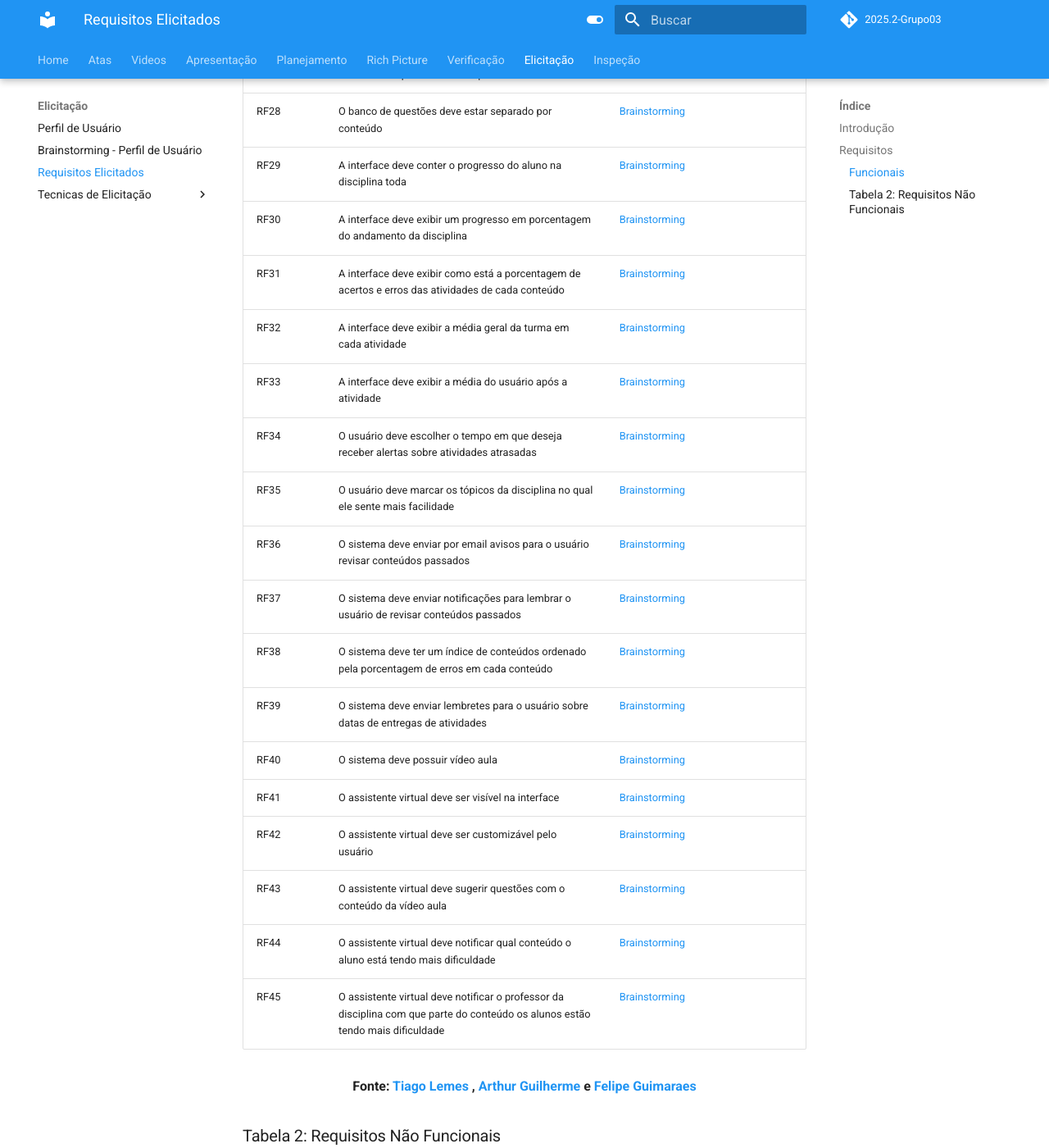
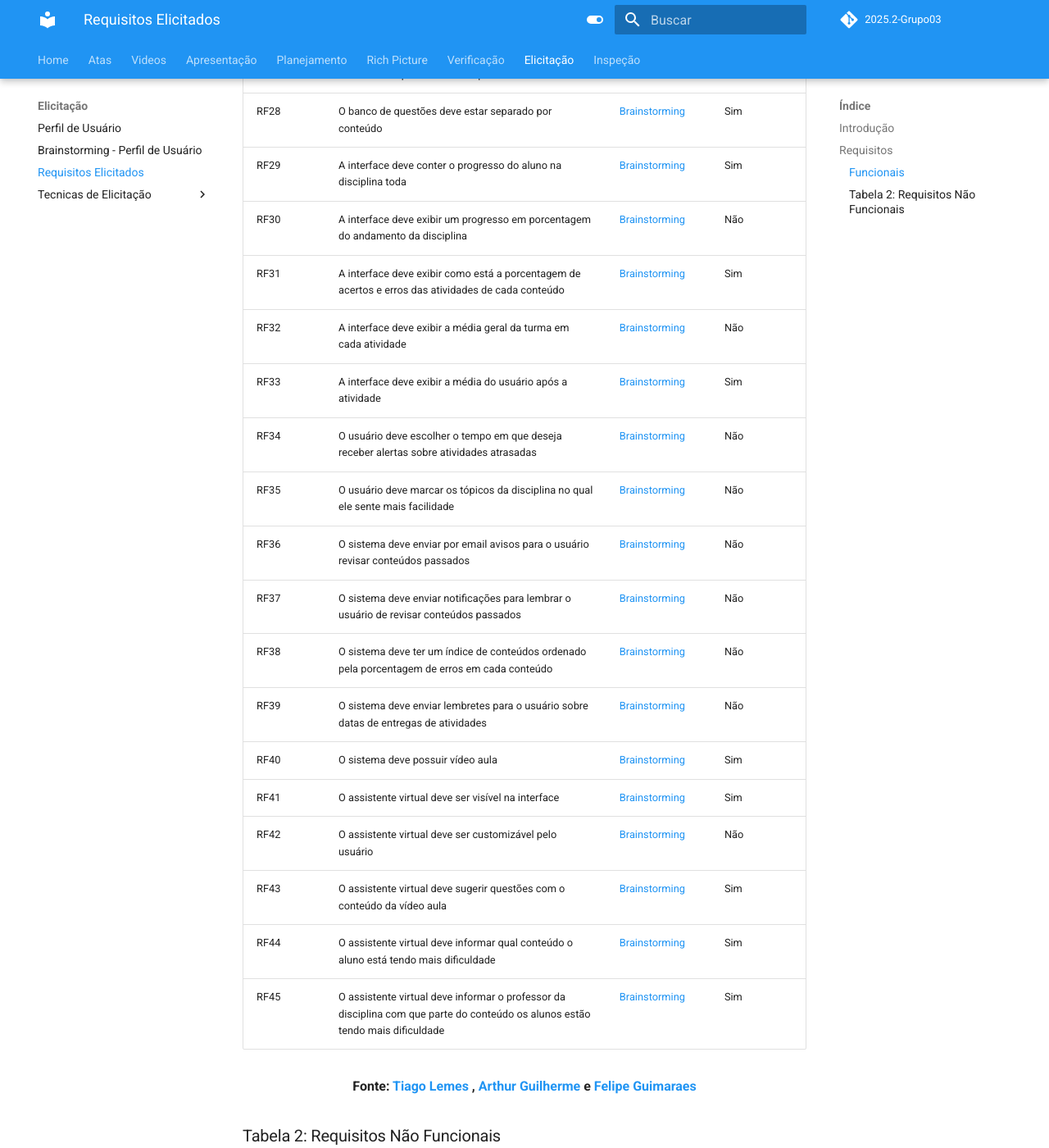
Before and after one commit to Requisitos-de-Software/2025.2-Grupo03, an MkDocs documentation site: the page built from docs/Elicitacao/requisitos_elicitados.md, in a window 1280 px wide and 1400 px high, scrolled down 2636 px. Shown: the whole window at 82% size. Built offline with MkDocs 1.6.1 and Material for MkDocs 9.7.7, drawn with Linux system fonts in a browser that asks for light colours; comment, search, counter and statistics services are not loaded.

Commit message:
Atualização dos requisitos implementados e não implementados

```diff
--- a/docs/Elicitacao/requisitos_elicitados.md
+++ b/docs/Elicitacao/requisitos_elicitados.md
@@ -43,27 +43,27 @@ Tabela 1: Requisitos Funcionais
 | RF22 | Deve mostrar como o desempenho está sendo calculado.                                                                        | [Análise de Documento](https://requisitos-de-software.github.io/2025.2-Grupo03/Elicitacao/analise_de_documentos/#requisitos-funcionais) | Sim          |
 | RF23 | O sistema deve direcionar cada aluno a materiais adequados à sua situação cognitiva e preferências.                         | [Análise de Documento](https://requisitos-de-software.github.io/2025.2-Grupo03/Elicitacao/analise_de_documentos/#requisitos-funcionais) | Sim          |
 | RF24 | Deve manter coerência com o estado cognitivo e permitir que professores adicionem/mudem conteúdos.                          | [Análise de Documento](https://requisitos-de-software.github.io/2025.2-Grupo03/Elicitacao/analise_de_documentos/#requisitos-funcionais) | Sim          |
-| RF25 | O sistema deve conter um banco de questões geradas pelo professor         | [Brainstorming](https://requisitos-de-software.github.io/2025.2-Grupo03/Elicitacao/brainstorming/#requisitos-elicitados) |              |
-| RF26 | O banco de questões do sistema deve conter questões de outras origens     | [Brainstorming](https://requisitos-de-software.github.io/2025.2-Grupo03/Elicitacao/brainstorming/#requisitos-elicitados) |              |
-| RF27 | Os materiais devem estar postados em tópicos de conteúdos separados na disciplina | [Brainstorming](https://requisitos-de-software.github.io/2025.2-Grupo03/Elicitacao/brainstorming/#requisitos-elicitados) |              |
-| RF28 | O banco de questões deve estar separado por conteúdo                      | [Brainstorming](https://requisitos-de-software.github.io/2025.2-Grupo03/Elicitacao/brainstorming/#requisitos-elicitados) |              |
-| RF29 | A interface deve conter o progresso do aluno na disciplina toda           | [Brainstorming](https://requisitos-de-software.github.io/2025.2-Grupo03/Elicitacao/brainstorming/#requisitos-elicitados) |              |
-| RF30 | A interface deve exibir um progresso em porcentagem do andamento da disciplina | [Brainstorming](https://requisitos-de-software.github.io/2025.2-Grupo03/Elicitacao/brainstorming/#requisitos-elicitados) |              |
-| RF31 | A interface deve exibir como está a porcentagem de acertos e erros das atividades de cada conteúdo | [Brainstorming](https://requisitos-de-software.github.io/2025.2-Grupo03/Elicitacao/brainstorming/#requisitos-elicitados) |              |
-| RF32 | A interface deve exibir a média geral da turma em cada atividade          | [Brainstorming](https://requisitos-de-software.github.io/2025.2-Grupo03/Elicitacao/brainstorming/#requisitos-elicitados) |              |
-| RF33 | A interface deve exibir a média do usuário após a atividade               | [Brainstorming](https://requisitos-de-software.github.io/2025.2-Grupo03/Elicitacao/brainstorming/#requisitos-elicitados) |              |
-| RF34 | O usuário deve escolher o tempo em que deseja receber alertas sobre atividades atrasadas | [Brainstorming](https://requisitos-de-software.github.io/2025.2-Grupo03/Elicitacao/brainstorming/#requisitos-elicitados) |              |
-| RF35 | O usuário deve marcar os tópicos da disciplina no qual ele sente mais facilidade | [Brainstorming](https://requisitos-de-software.github.io/2025.2-Grupo03/Elicitacao/brainstorming/#requisitos-elicitados) |              |
-| RF36 | O sistema deve enviar por email avisos para o usuário revisar conteúdos passados | [Brainstorming](https://requisitos-de-software.github.io/2025.2-Grupo03/Elicitacao/brainstorming/#requisitos-elicitados) |              |
-| RF37 | O sistema deve enviar notificações para lembrar o usuário de revisar conteúdos passados | [Brainstorming](https://requisitos-de-software.github.io/2025.2-Grupo03/Elicitacao/brainstorming/#requisitos-elicitados) |              |
-| RF38 | O sistema deve ter um índice de conteúdos ordenado pela porcentagem de erros em cada conteúdo | [Brainstorming](https://requisitos-de-software.github.io/2025.2-Grupo03/Elicitacao/brainstorming/#requisitos-elicitados) |              |
-| RF39 | O sistema deve enviar lembretes para o usuário sobre datas de entregas de atividades | [Brainstorming](https://requisitos-de-software.github.io/2025.2-Grupo03/Elicitacao/brainstorming/#requisitos-elicitados) |              |
-| RF40 | O sistema deve possuir vídeo aula                                         | [Brainstorming](https://requisitos-de-software.github.io/2025.2-Grupo03/Elicitacao/brainstorming/#requisitos-elicitados) |              |
-| RF41 | O assistente virtual deve ser visível na interface                        | [Brainstorming](https://requisitos-de-software.github.io/2025.2-Grupo03/Elicitacao/brainstorming/#requisitos-elicitados) |              |
-| RF42 | O assistente virtual deve ser customizável pelo usuário                   | [Brainstorming](https://requisitos-de-software.github.io/2025.2-Grupo03/Elicitacao/brainstorming/#requisitos-elicitados) |              |
-| RF43 | O assistente virtual deve sugerir questões com o conteúdo da vídeo aula   | [Brainstorming](https://requisitos-de-software.github.io/2025.2-Grupo03/Elicitacao/brainstorming/#requisitos-elicitados) |              |
-| RF44 | O assistente virtual deve notificar qual conteúdo o aluno está tendo mais dificuldade | [Brainstorming](https://requisitos-de-software.github.io/2025.2-Grupo03/Elicitacao/brainstorming/#requisitos-elicitados) |              |
-| RF45 | O assistente virtual deve notificar o professor da disciplina com que parte do conteúdo os alunos estão tendo mais dificuldade | [Brainstorming](https://requisitos-de-software.github.io/2025.2-Grupo03/Elicitacao/brainstorming/#requisitos-elicitados) |              |
+| RF25 | O sistema deve conter um banco de questões geradas pelo professor         | [Brainstorming](https://requisitos-de-software.github.io/2025.2-Grupo03/Elicitacao/brainstorming/#requisitos-elicitados) | Sim          |
+| RF26 | O banco de questões do sistema deve conter questões de outras origens     | [Brainstorming](https://requisitos-de-software.github.io/2025.2-Grupo03/Elicitacao/brainstorming/#requisitos-elicitados) | Sim          |
+| RF27 | Os materiais devem estar postados em tópicos de conteúdos separados na disciplina | [Brainstorming](https://requisitos-de-software.github.io/2025.2-Grupo03/Elicitacao/brainstorming/#requisitos-elicitados) | Sim          |
+| RF28 | O banco de questões deve estar separado por conteúdo                      | [Brainstorming](https://requisitos-de-software.github.io/2025.2-Grupo03/Elicitacao/brainstorming/#requisitos-elicitados) | Sim          |
+| RF29 | A interface deve conter o progresso do aluno na disciplina toda           | [Brainstorming](https://requisitos-de-software.github.io/2025.2-Grupo03/Elicitacao/brainstorming/#requisitos-elicitados) | Sim          |
+| RF30 | A interface deve exibir um progresso em porcentagem do andamento da disciplina | [Brainstorming](https://requisitos-de-software.github.io/2025.2-Grupo03/Elicitacao/brainstorming/#requisitos-elicitados) | Não          |
+| RF31 | A interface deve exibir como está a porcentagem de acertos e erros das atividades de cada conteúdo | [Brainstorming](https://requisitos-de-software.github.io/2025.2-Grupo03/Elicitacao/brainstorming/#requisitos-elicitados) | Sim          |
+| RF32 | A interface deve exibir a média geral da turma em cada atividade          | [Brainstorming](https://requisitos-de-software.github.io/2025.2-Grupo03/Elicitacao/brainstorming/#requisitos-elicitados) | Não          |
+| RF33 | A interface deve exibir a média do usuário após a atividade               | [Brainstorming](https://requisitos-de-software.github.io/2025.2-Grupo03/Elicitacao/brainstorming/#requisitos-elicitados) | Sim          |
+| RF34 | O usuário deve escolher o tempo em que deseja receber alertas sobre atividades atrasadas | [Brainstorming](https://requisitos-de-software.github.io/2025.2-Grupo03/Elicitacao/brainstorming/#requisitos-elicitados) | Não         |
+| RF35 | O usuário deve marcar os tópicos da disciplina no qual ele sente mais facilidade | [Brainstorming](https://requisitos-de-software.github.io/2025.2-Grupo03/Elicitacao/brainstorming/#requisitos-elicitados) | Não         |
+| RF36 | O sistema deve enviar por email avisos para o usuário revisar conteúdos passados | [Brainstorming](https://requisitos-de-software.github.io/2025.2-Grupo03/Elicitacao/brainstorming/#requisitos-elicitados) | Não         |
+| RF37 | O sistema deve enviar notificações para lembrar o usuário de revisar conteúdos passados | [Brainstorming](https://requisitos-de-software.github.io/2025.2-Grupo03/Elicitacao/brainstorming/#requisitos-elicitados) | Não         |
+| RF38 | O sistema deve ter um índice de conteúdos ordenado pela porcentagem de erros em cada conteúdo | [Brainstorming](https://requisitos-de-software.github.io/2025.2-Grupo03/Elicitacao/brainstorming/#requisitos-elicitados) | Não         |
+| RF39 | O sistema deve enviar lembretes para o usuário sobre datas de entregas de atividades | [Brainstorming](https://requisitos-de-software.github.io/2025.2-Grupo03/Elicitacao/brainstorming/#requisitos-elicitados) | Não         |
+| RF40 | O sistema deve possuir vídeo aula                                         | [Brainstorming](https://requisitos-de-software.github.io/2025.2-Grupo03/Elicitacao/brainstorming/#requisitos-elicitados) | Sim          |
+| RF41 | O assistente virtual deve ser visível na interface                        | [Brainstorming](https://requisitos-de-software.github.io/2025.2-Grupo03/Elicitacao/brainstorming/#requisitos-elicitados) | Sim          |
+| RF42 | O assistente virtual deve ser customizável pelo usuário                   | [Brainstorming](https://requisitos-de-software.github.io/2025.2-Grupo03/Elicitacao/brainstorming/#requisitos-elicitados) | Não         |
+| RF43 | O assistente virtual deve sugerir questões com o conteúdo da vídeo aula   | [Brainstorming](https://requisitos-de-software.github.io/2025.2-Grupo03/Elicitacao/brainstorming/#requisitos-elicitados) | Sim          |
+| RF44 | O assistente virtual deve informar qual conteúdo o aluno está tendo mais dificuldade | [Brainstorming](https://requisitos-de-software.github.io/2025.2-Grupo03/Elicitacao/brainstorming/#requisitos-elicitados) | Sim        |
+| RF45 | O assistente virtual deve informar o professor da disciplina com que parte do conteúdo os alunos estão tendo mais dificuldade | [Brainstorming](https://requisitos-de-software.github.io/2025.2-Grupo03/Elicitacao/brainstorming/#requisitos-elicitados) | Sim        |
 
 <div align="center">
   <strong>Fonte: <a href="https://github.com/TiagoTeixeira-2005">Tiago Lemes</a> , <a href="https://github.com/ArthurGuilher62">Arthur Guilherme</a> e <a href="https://github.com/felipegf1">Felipe Guimaraes</a> </strong>
```
